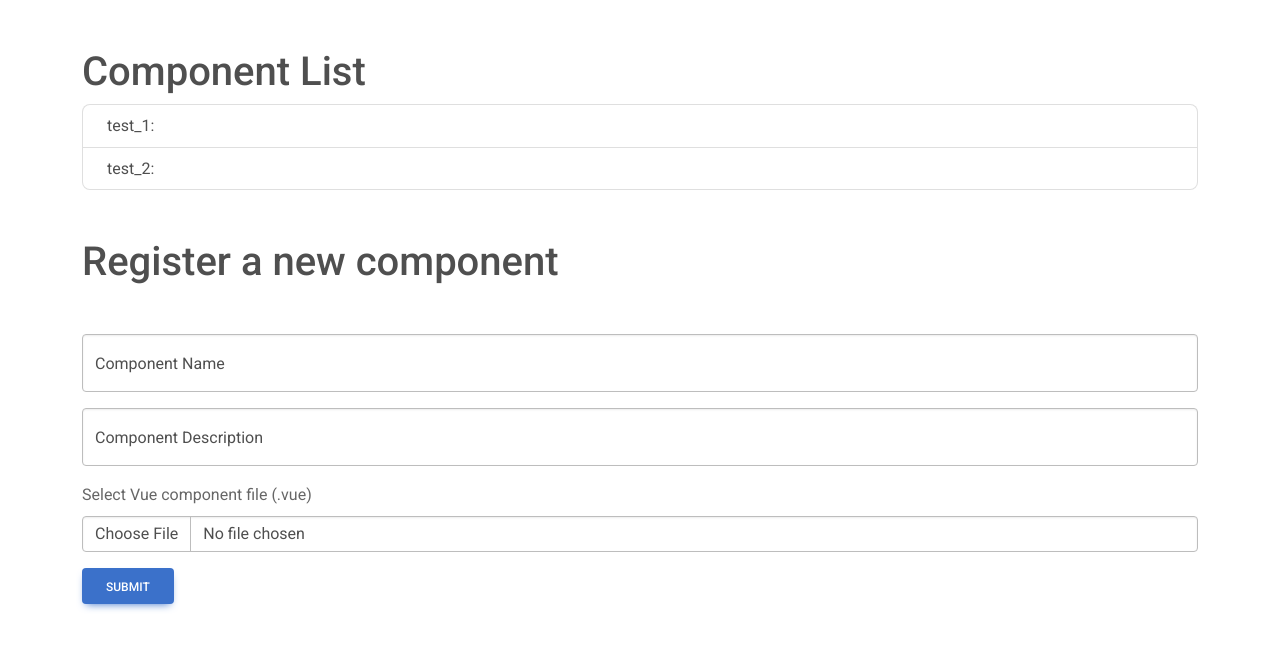
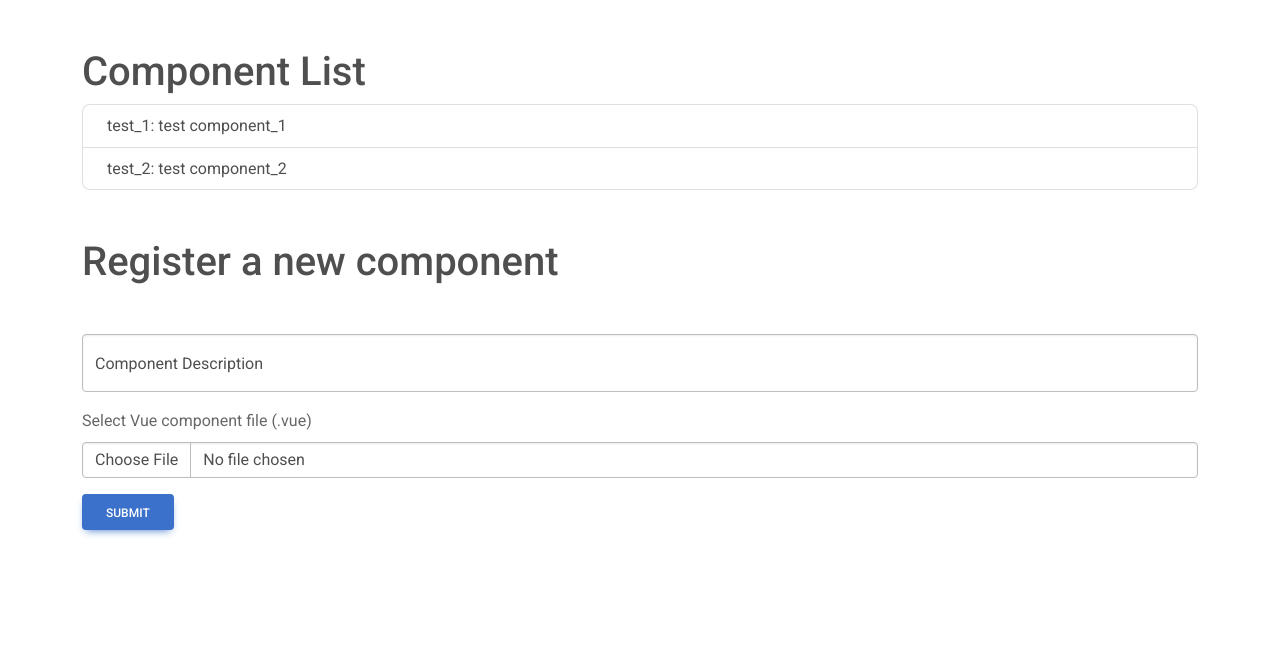
Before and after one commit to msamunetogetoge/ComponentSaver, a Flask app: page / in a window 1280 px wide. Shown: the top 649 px of the page. Run offline with Flask 2, Linux system fonts and the light colour scheme; some libraries are stand-ins or nearby versions.

Commit message:
description -> documentとした

```diff
--- a/backend/app/infrastructure/api/templates/component_form.html
+++ b/backend/app/infrastructure/api/templates/component_form.html
@@ -20,21 +20,21 @@
         <h1>Component List</h1>
         <ul class="list-group">
             {% for component in components %}
-            <li class="list-group-item">{{ component.name }}: {{ component.description }}</li>
+            <li class="list-group-item">{{ component.name }}: {{ component.document }}</li>
             {% endfor %}
         </ul>
 
         <h1 class="my-5">Register a new component</h1>
         <form action="/register_component" method="post" enctype="multipart/form-data">
-            <div class="form-floating mb-3">
+            <!-- <div class="form-floating mb-3">
                 <input type="text" class="form-control" id="name" name="name" placeholder="Component Name" required>
                 <label for="name">Component Name</label>
-            </div>
+            </div> -->
 
             <div class="form-floating mb-3">
-                <input type="text" class="form-control" id="description" name="description"
+                <input type="text" class="form-control" id="document" name="document"
                     placeholder="Component Description" required>
-                <label for="description">Component Description</label>
+                <label for="document">Component Description</label>
             </div>
 
             <div class="mb-3">
```
